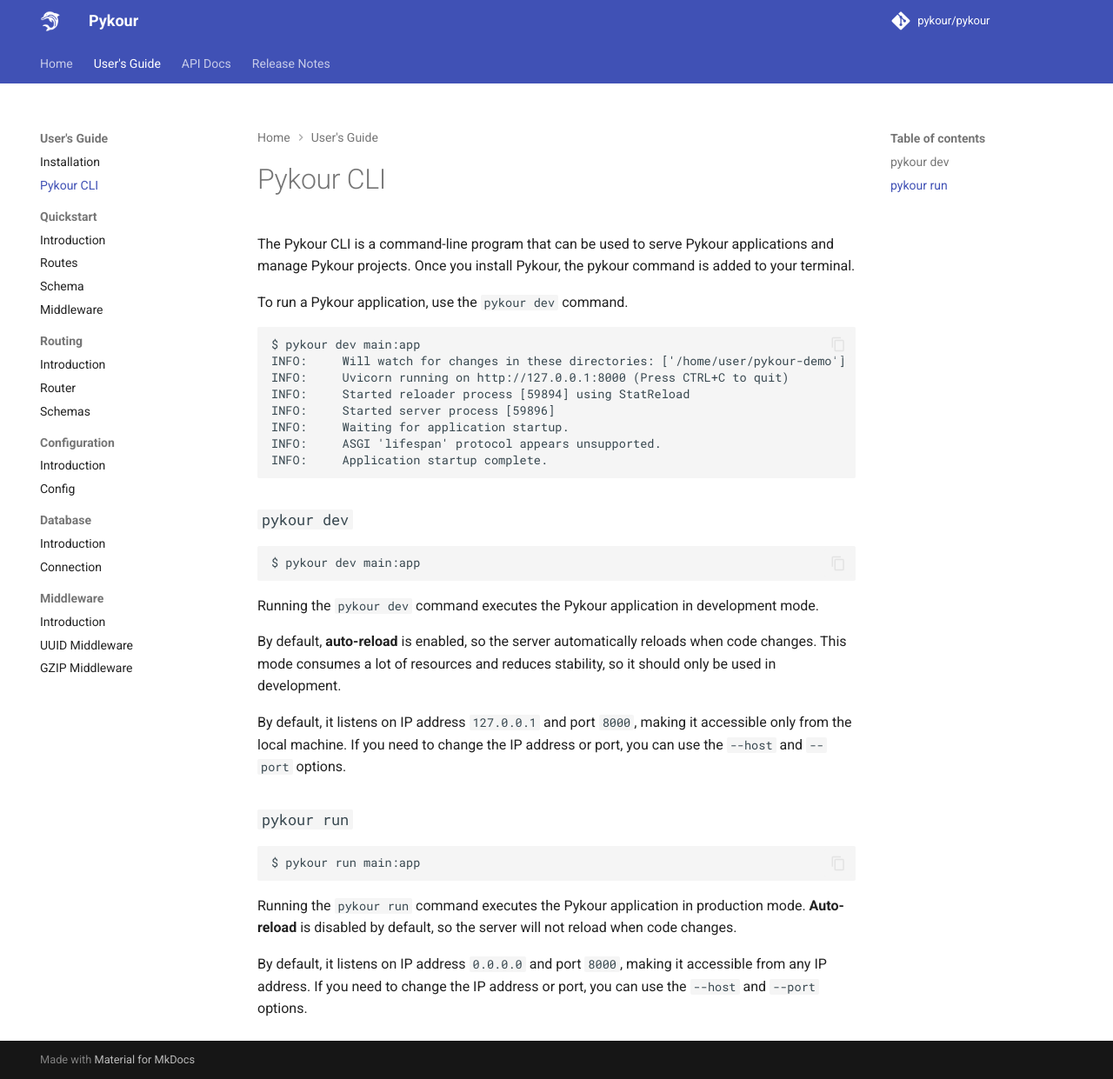
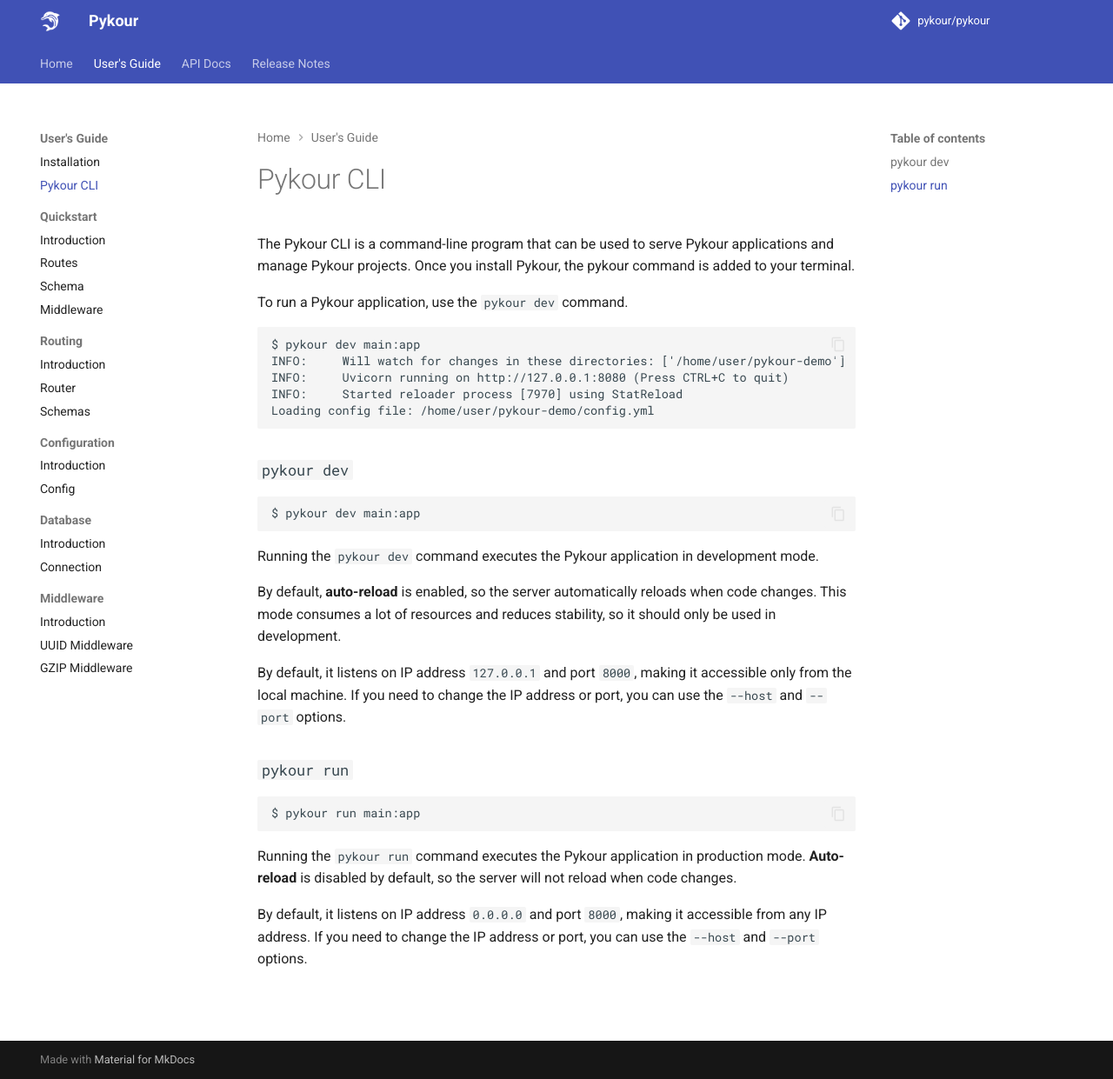
Before and after one commit to pykour/pykour, an MkDocs documentation site: the page built from docs/cli.md, in a window 1280 px wide and 1241 px high. Shown: the whole window at 87% size. Built offline with MkDocs 1.6.1 and Material for MkDocs 9.7.7, drawn with Linux system fonts in a browser that asks for light colours; comment, search, counter and statistics services are not loaded.

Commit message:
update Pykour CLI help text

````diff
--- a/docs/cli.md
+++ b/docs/cli.md
@@ -8,12 +8,9 @@
 ```bash
 $ pykour dev main:app
 INFO:     Will watch for changes in these directories: ['/home/user/pykour-demo']
-INFO:     Uvicorn running on http://127.0.0.1:8000 (Press CTRL+C to quit)
-INFO:     Started reloader process [59894] using StatReload
-INFO:     Started server process [59896]
-INFO:     Waiting for application startup.
-INFO:     ASGI 'lifespan' protocol appears unsupported.
-INFO:     Application startup complete.
+INFO:     Uvicorn running on http://127.0.0.1:8080 (Press CTRL+C to quit)
+INFO:     Started reloader process [7970] using StatReload
+Loading config file: /home/user/pykour-demo/config.yml
 ```
 
 ### `pykour dev`
--- a/mkdocs.yml
+++ b/mkdocs.yml
@@ -1,5 +1,5 @@
 site_name: Pykour
-site_description: Pykour is modern, fast, and easy to use web framework for Python.
+site_description: Pykour is modern, fast, and easy to use REST framework for Python.
 site_url: https://pykour.com/
 theme:
   name: material
@@ -7,6 +7,7 @@
   favicon: assets/favicon.ico
   palette:
     primary: indigo
+    secondary: pink
   features:
     - content.tabs.link
     - content.code.annotate
````
Also changed, not shown: 2 other files.
